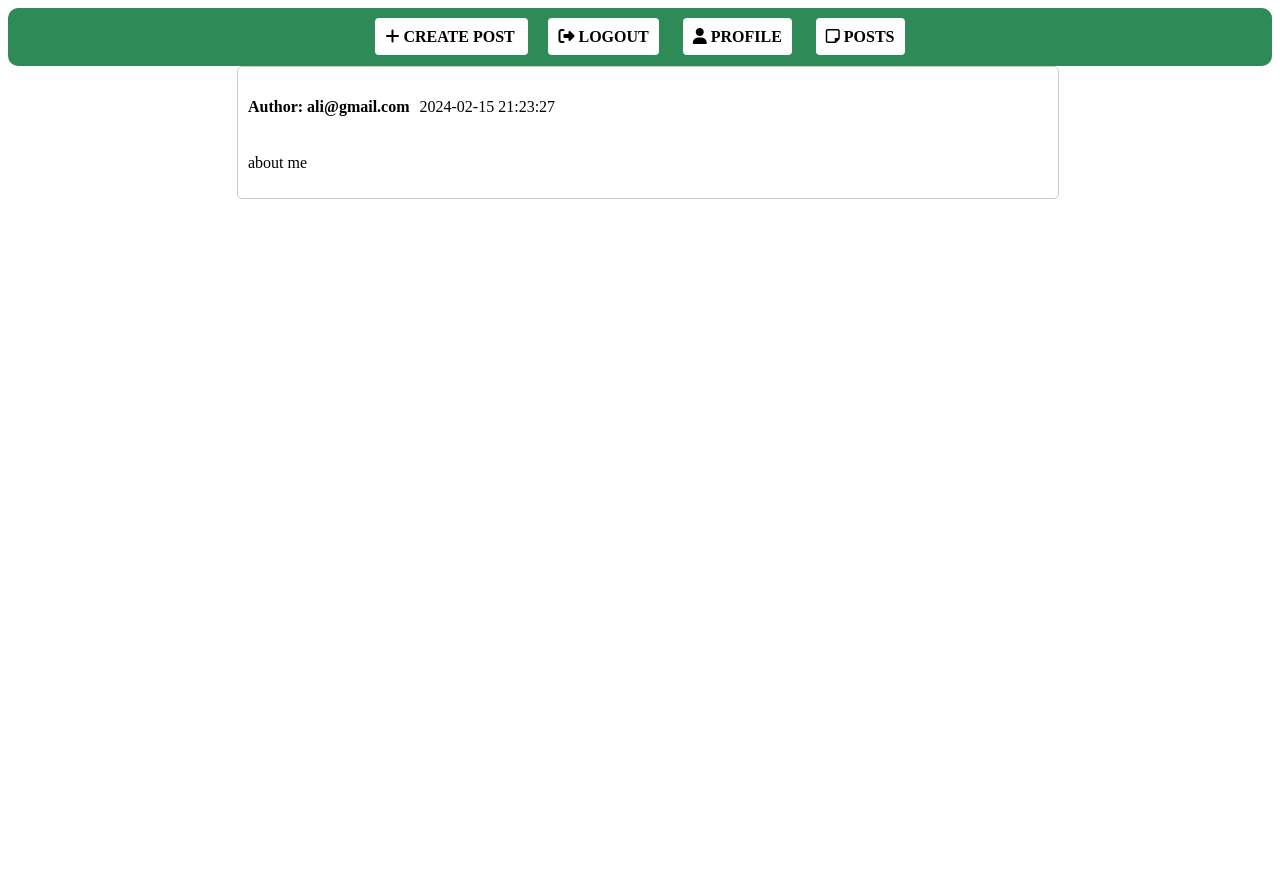
After one commit to AliSinaYOusofi/flasking, a Flask app: page /view_posts/1 in a window 1280 px wide. The commit adds this page. Run offline with Flask 3, Linux system fonts and the light colour scheme; data comes from the database, SQL or seed files in the repository; both versions use the stored data as it was after the commit; some libraries are stand-ins or nearby versions.

Commit message:
added: posts and view post and nav

```diff
--- a/my_mistaks/app.py
+++ b/my_mistaks/app.py
@@ -48,12 +48,12 @@ def get_db():
 
 def check_session():
 
-
+    to_be_checeed = ['/login', '/signup', '/main', '/posts', '/create_post', '/save_post', '/view_posts/']
     if request.path == '/login' or request.path == '/signup':
         return
 
 
-    elif request.path == '/main' or request.path == '/posts' or request.path == '/create_post' or request.path == '/save_post':
+    elif request.path in to_be_checeed:
 
         if 'session_id' not in session:
 
@@ -225,3 +225,57 @@ def create_post_save():
     except sqlite3.Error as err:
         print(err)
         return json_response(message="Error")
+
+@app.route("/view_posts/")
+def view_posts():
+
+    # if the post_id is present then we will fetch a single post
+
+    sqlite_conn = get_db()
+    cursor = sqlite_conn.cursor()
+
+    try:
+
+        cursor.execute('SELECT * FROM posts')
+        posts = cursor.fetchall()
+        return render_template("posts.html", posts=posts)
+    except sqlite3.Error as e:
+        print(e, "Error Bro")
+        return json_response(message="Error")
+
+@app.route("/view_posts/<int:post_id>")
+def view_post_based_on_id(post_id):
+
+    print(post_id, ' post_id')
+
+    if post_id:
+
+        query = 'SELECT * FROM posts WHERE id = ?'
+
+        sqlite_conn = get_db()
+
+        cursor = sqlite_conn.cursor()
+
+        try:
+
+            cursor.execute(query, (post_id,))
+
+            posts = cursor.fetchall()
+
+            return render_template("view_post.html", posts=posts)
+
+        except sqlite3.Error as e:
+            print(e, "Error Bro")
+            return json_response(message="Error")
+
+@app.route("/logout")
+def logout():
+    if 'session_id' in session:
+        session.pop('session_id')
+        return redirect(url_for('home'))
+    return redirect(url_for('home'))
+
+
+@app.route("/profile")
+def profile():
+    pass
--- a/my_mistaks/templates/create_post.html
+++ b/my_mistaks/templates/create_post.html
@@ -6,6 +6,7 @@
     <meta name="viewport" content="width=device-width, initial-scale=1.0">
     <link rel="stylesheet" href="../static/create_post.css" type="text/css">
     <link rel="stylesheet" href="https://cdn.jsdelivr.net/simplemde/latest/simplemde.min.css">
+    <link rel="shortcut icon" href="../static/icons/favicon.png" >
     <title>Create Post</title>
 
 </head>
--- a/my_mistaks/templates/home.html
+++ b/my_mistaks/templates/home.html
@@ -4,7 +4,8 @@
     <meta name="viewport" content="width=device-width, initial-scale=1.0">
     <link rel="stylesheet" href="../static/navbar.css" type="text/css">
     <link rel="stylesheet" href="../static/herosection.css" type="text/css">
-    <title>Document</title>
+    <link rel="shortcut icon" href="../static/icons/favicon.png" />
+    <title>Home</title>
 </head>
 <body>
 
--- a/my_mistaks/templates/login.html
+++ b/my_mistaks/templates/login.html
@@ -6,6 +6,7 @@
 	<meta name="viewport" content="width=device-width, initial-scale=1.0" />
 	<script src="https://kit.fontawesome.com/64d58efce2.js" crossorigin="anonymous"></script>
 	<link rel="stylesheet" href="../static/login.css" />
+	<link rel="shortcut icon" href="../static/icons/favicon.png" />
 	<title>Sign in & Sign up Form</title>
 </head>
 
--- a/my_mistaks/templates/main.html
+++ b/my_mistaks/templates/main.html
@@ -3,7 +3,8 @@
         <meta charset="UTF-8">
         <meta name="viewport" content="width=device-width, initial-scale=1.0">
         <link type="text/css" rel="stylesheet" href="../static/main.css" />
-        <title>Document</title>
+        <link rel="shortcut icon" href="../static/icons/favicon.png" />
+        <title>Main</title>
     </head>
     <body>
         <section class="section-hero">
@@ -27,7 +28,7 @@
                         >Share your first regret
                     </a>
 
-                    <a href="#" class="btn btn--outline margin-right-btn"
+                    <a href="/view_posts" class="btn btn--outline margin-right-btn"
                         >See posts &darr;
                     </a>
                 </div>
--- /dev/null
+++ b/my_mistaks/templates/view_post.html
@@ -0,0 +1,134 @@
+<!DOCTYPE html>
+<html lang="en">
+<head>
+    <meta charset="UTF-8">
+    <meta name="viewport" content="width=device-width, initial-scale=1.0">
+    <link rel="icon" href="../static/icons/favicon.png" />
+    <script src="https://kit.fontawesome.com/64d58efce2.js" crossorigin="anonymous"></script>
+    <title>Posts</title>
+    <style>
+        .card {
+            border: 1px solid #ccc;
+            border-radius: 5px;
+            padding: 10px;
+            outline: none;
+            width: 800px;
+            display: flex;
+            justify-content: space-around;
+            flex-flow: column wrap;
+            align-items: start;
+            line-clamp: 3;
+        }
+
+        .post_info {
+            display: flex;
+            justify-content: center;
+            align-items: start;
+            width: 100vw;
+            height: 100vh;
+            gap: 10px;
+            flex-wrap: wrap;
+        }
+        .btn {
+            width: 150px;
+            background-color: #F86F03;
+            border: none;
+            outline: none;
+            height: 49px;
+            border-radius: 4px;
+            color: #fff;
+            text-transform: uppercase;
+            font-weight: 600;
+            margin: 10px 0;
+            cursor: pointer;
+            transition: 0.5s;
+        }
+
+        .btn:hover {
+            background-color: #f98c39;
+        }
+
+        .post_content {
+            line-clamp: 2;
+        }
+
+        .btn_link {
+            width: 150px;
+            background-color: #F86F03;
+            border: none;
+            outline: none;
+            height: 49px;
+            border-radius: 4px;
+            color: #fff;
+            text-transform: uppercase;
+            font-weight: 600;
+            margin: 10px 0;
+            cursor: pointer;
+            transition: 0.5s;
+            padding: 10px;
+            font-style: normal;
+            text-decoration: none;
+            margin: 10px
+        }
+        .btn_link {
+
+            background-color: white;
+            border: none;
+            outline: none;
+            border-radius: 4px;
+            color: black;
+            text-transform: uppercase;
+            cursor: pointer;
+            transition: 0.5s;
+            padding: 10px;
+            font-style: normal;
+            text-decoration: none;
+            margin-top: 140px;
+        }
+
+        .nav_bar {
+            width: 100%;
+            display: flex;
+            justify-content: space-around;
+            align-items: center;
+            gap: 20px;
+            background-color: seagreen;
+            border-radius: 10px;
+        }
+
+        a {
+            margin-right: 10px;
+        }
+
+        i {
+            color: black;
+        }
+    </style>
+</head>
+<body>
+
+    <nav class="nav_bar">
+        <div class="" style="margin: 20px;">
+
+            <a href="/create_post" class="btn_link"><i class="fa fa-plus"></i> create post </a>
+            <a href="/logout" class="btn_link"><i class="fa fa-sign-out"></i> Logout</a>
+            <a href="/profile" class="btn_link"><i class="fa fa-user"></i> Profile</a>
+            <a href="/posts" class="btn_link"><i class="fa fa-sticky-note-o"></i> Posts</a>
+
+        </div>
+    </nav>
+    <div class="post_info">
+
+        {% for post in posts %}
+            <div class="card">
+                <div style="display: flex; justify-content: center; align-items: center; gap: 10px">
+                    <h4>Author: {{ post[1] }}</h4>
+                    <time> {{ post[3] }}</time>
+                </div>
+
+                <p class="post_content"> {{ post[2] }}</p>
+            </div>
+        {% endfor %}
+    </div>
+</body>
+</html>
```
Also changed, not shown: my_mistaks/static/scripts/handle_create_post.js (+1 -6 lines), my_mistaks/templates/posts.html (added, +126 -0 lines), my_mistaks/templates/profile.html (added, +11 -0 lines), my_mistaks/utils/dd.py (added, +8 -0 lines), my_mistaks/mistakes.sqlite3, my_mistaks/static/icons/favicon.png (added).
